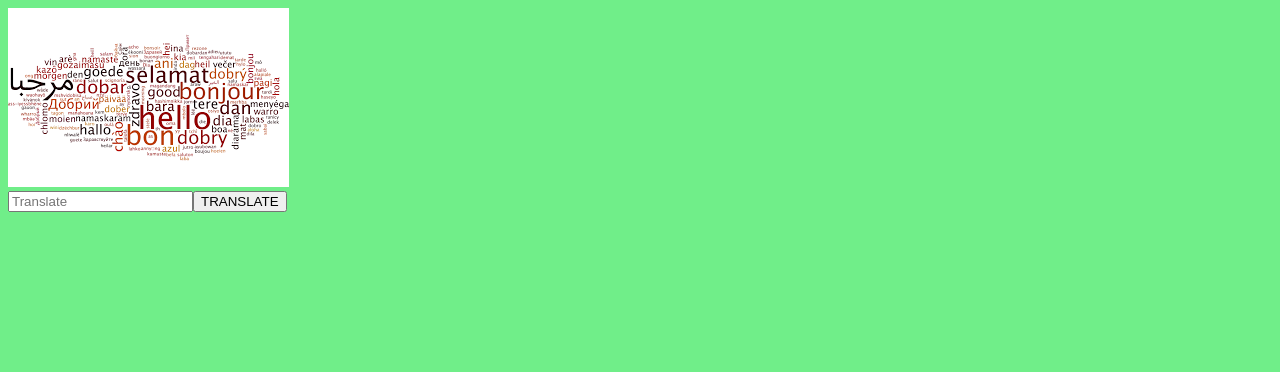
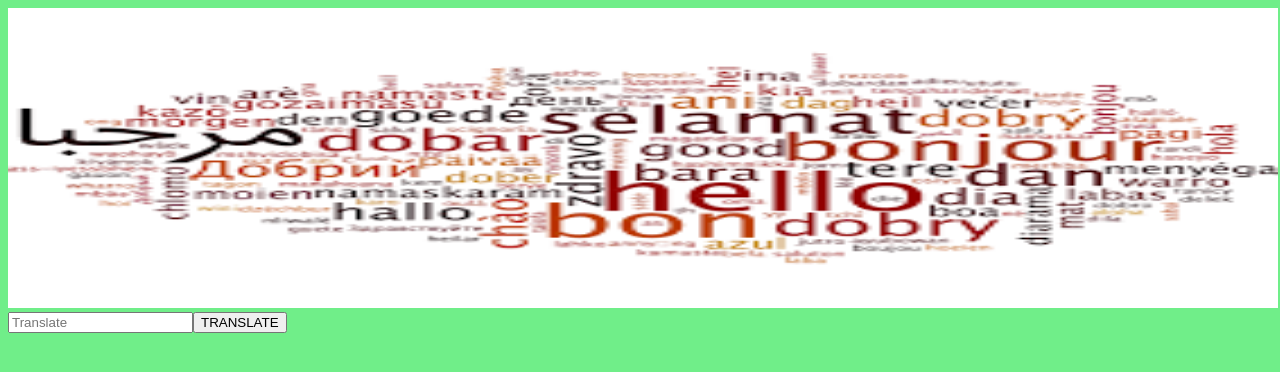
Before and after one commit to glenbuck503/That-Being-Said, a React (Create React App) app: page / in a window 1280 px wide. Shown: the top 372 px of the page. Built offline with nearby package versions, Linux system fonts and the light colour scheme.

Commit message:
header pic positioned, not using this for final project, just wanted to see something visual going

```diff
--- a/src/App.css
+++ b/src/App.css
@@ -40,3 +40,10 @@
 body {
   background-color:rgb(112, 238, 137);
 }
+
+img {
+  width: 1270px;
+  height: 300px;
+  /* position:fixed; */
+
+}
--- a/src/index.css
+++ b/src/index.css
@@ -12,3 +12,10 @@ code {
   font-family: source-code-pro, Menlo, Monaco, Consolas, 'Courier New',
     monospace;
 }
+
+
+img {
+  width: 1390px;
+  position:fixed;
+
+}
```
